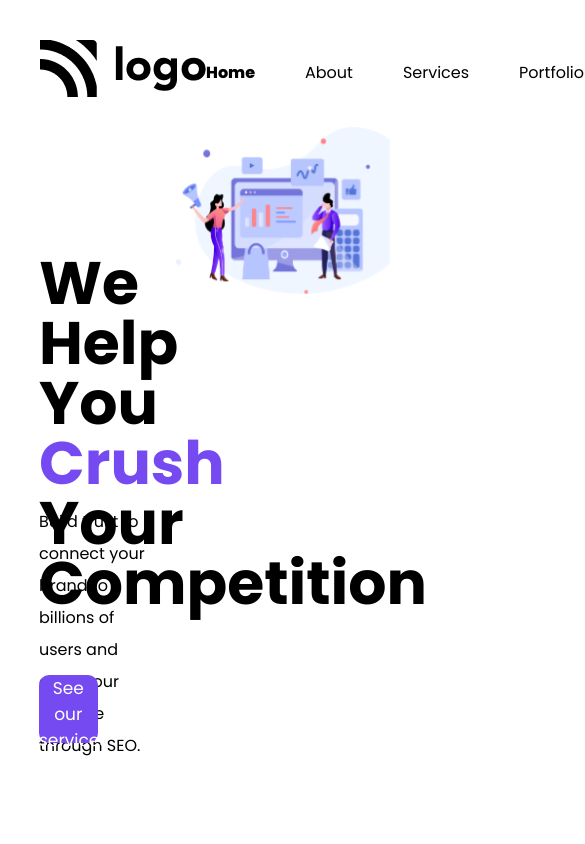
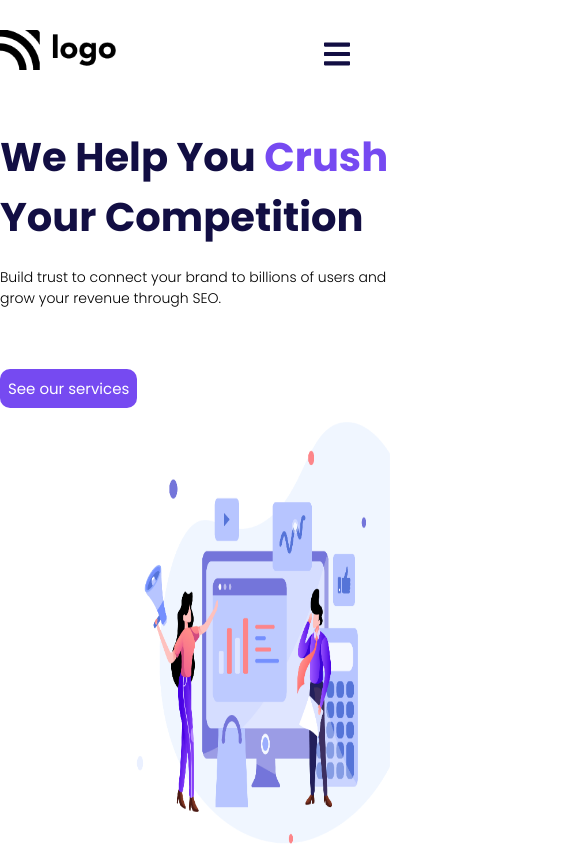
Before and after one commit to Abhijeet03s/Full-Stack-JavaScript-Project-4, a plain HTML site: page index.html in a window 390 px wide. Shown: the top 844 px of the page, 585 px wide, since content can reach past the window. Drawn offline with Linux system fonts and the light colour scheme.

Commit message:
added media queries

```diff
--- a/index.html
+++ b/index.html
@@ -35,6 +35,7 @@
           <div class="button-group">
             <button class="nav-button">Contact Us</button>
           </div>
+          <img src="./assets/menu-icon.svg" alt="menu-icon" class="menu-icon" />
         </nav>
       </section>
       <!-- Banner -->
--- a/styles.css
+++ b/styles.css
@@ -5,22 +5,27 @@
   font-family: "Poppins";
 }
 .container {
-  margin: 10px;
-  padding: 10px;
+  max-width: 80rem;
+  margin: 30px auto;
 }
 
 /* Navbar Section */
 
 .navbar-container {
   display: flex;
-  justify-content: space-around;
-  margin: 10px 10px;
-  padding: 10px 10px;
+  justify-content: space-between;
+  align-items: center;
 }
 
 .list {
   display: flex;
-  margin: 20px auto;
+  justify-content: space-between;
+  cursor: pointer;
+}
+.list-item {
+  list-style-type: none;
+  font-size: 16px;
+  font-weight: 200;
   cursor: pointer;
 }
 li {
@@ -28,65 +33,118 @@ li {
   list-style: none;
 }
 .grow-list {
-  margin-right: 35%;
+  margin-right: 25%;
 }
 
 li:nth-child(1) {
   font-weight: 900;
 }
 
-.button-group .nav-button {
+.nav-button {
   font-size: 15px;
-  width: 150%;
-  height: 70%;
+  padding: 10px 15px;
   border-radius: 10px;
   color: #fff;
   background-color: #764af1;
   border: none;
   cursor: pointer;
 }
+.menu-icon {
+  height: 30px;
+  display: none;
+  cursor: pointer;
+}
+/* Banner */
+
 .banner-container {
-  margin: 10px;
-  padding: 10px;
+  display: flex;
+  flex-direction: row;
+  padding-top: 50px;
 }
 
-/* Banner */
-
 .heading-text {
-  position: absolute;
-  top: 30%;
-  left: 10%;
-  width: 30%;
-  line-height: 1;
-  justify-content: center;
+  color: #120e43;
+  width: 40%;
   font-size: 60px;
 }
 span {
   color: #764af1;
 }
 .description {
-  position: absolute;
-  top: 60%;
-  left: 10%;
   width: 30%;
-  line-height: 2;
+  font-weight: 300;
+  font-size: 14px;
+  padding: 20px 0;
 }
 .banner-container img {
   position: fixed;
-  top: 15%;
-  left: 45%;
-  width: 55%;
+  right: 0;
+  height: 570px;
 }
 .btn {
-  position: absolute;
-  top: 80%;
-  left: 10%;
-  font-size: 17px;
-  width: 15%;
-  height: 8%;
-  border-radius: 10px;
-  border: none;
-  color: #fff;
-  background-color: #764af1;
-  cursor: pointer;
+  margin-top: 40px;
+  padding: 15px 30px;
 }
+@media only screen and (max-width: 1200px) {
+  .container {
+    max-width: 70rem;
+  }
+  .navbar-container {
+    width: 65rem;
+  }
+  img[alt="brand-logo"] {
+    height: 40px;
+  }
+  .list-item {
+    margin: 0 20px;
+  }
+}
+@media only screen and (max-width: 768px) {
+  .container {
+    max-width: 40rem;
+  }
+  .navbar-container {
+    width: 40rem;
+  }
+  .nav-button {
+    padding: 8px 8px;
+  }
+  .list {
+    display: none;
+  }
+  .menu-icon {
+    display: inline-block;
+    margin-right: 50px;
+  }
+  .banner-container img {
+    top: 50%;
+    width: 50%;
+    height: 50%;
+  }
+  .banner-container .heading-text {
+    width: 100%;
+    font-size: 48px;
+  }
+}
+@media only screen and (max-width: 480px) {
+  .container {
+    max-width: 25rem;
+  }
+  .navbar-container {
+    width: 25rem;
+  }
+  .nav-button:first-child {
+    display: none;
+  }
+  .banner-container .heading-text {
+    font-size: 40px;
+  }
+  .banner-container .description {
+    width: 100%;
+  }
+  .banner-container img {
+    top: 50%;
+    width: 65%;
+    height: 50%;
+  }
+}
```
Also changed, not shown: assets/menu-icon.svg (added).
